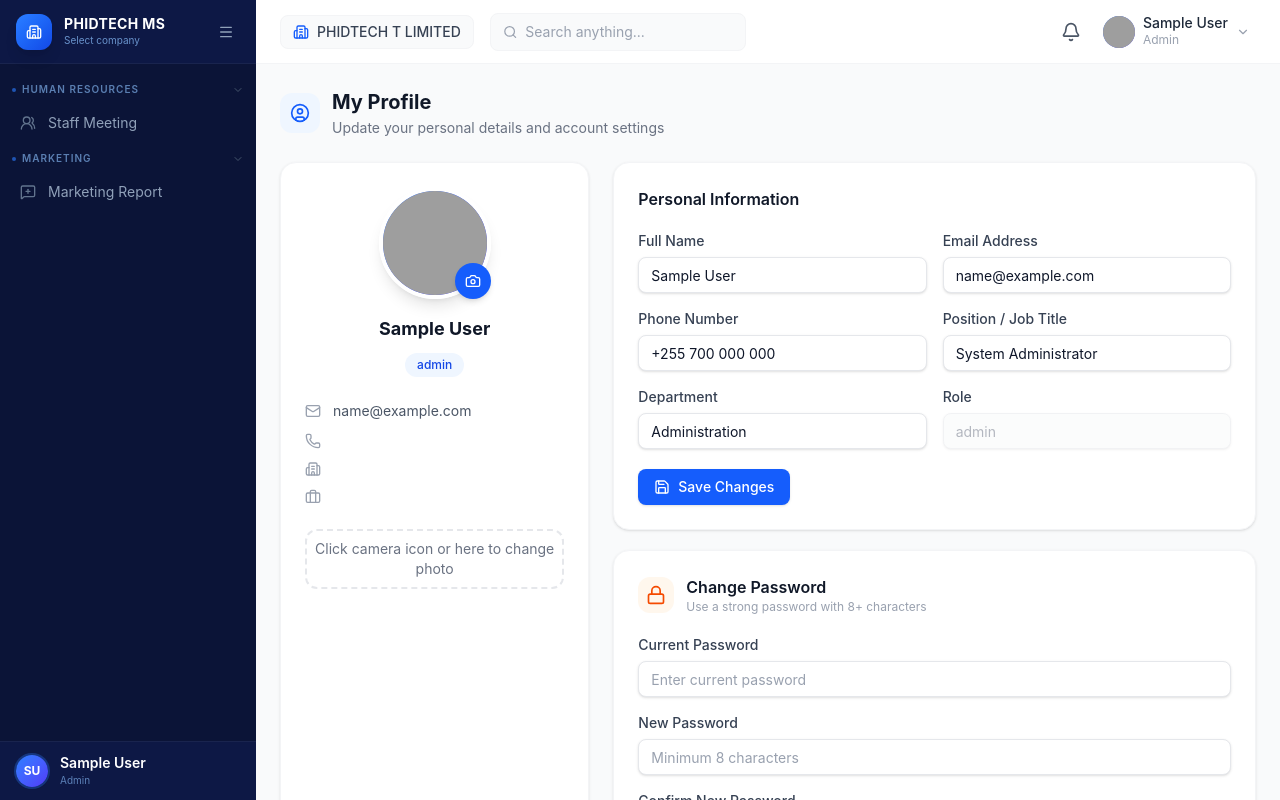
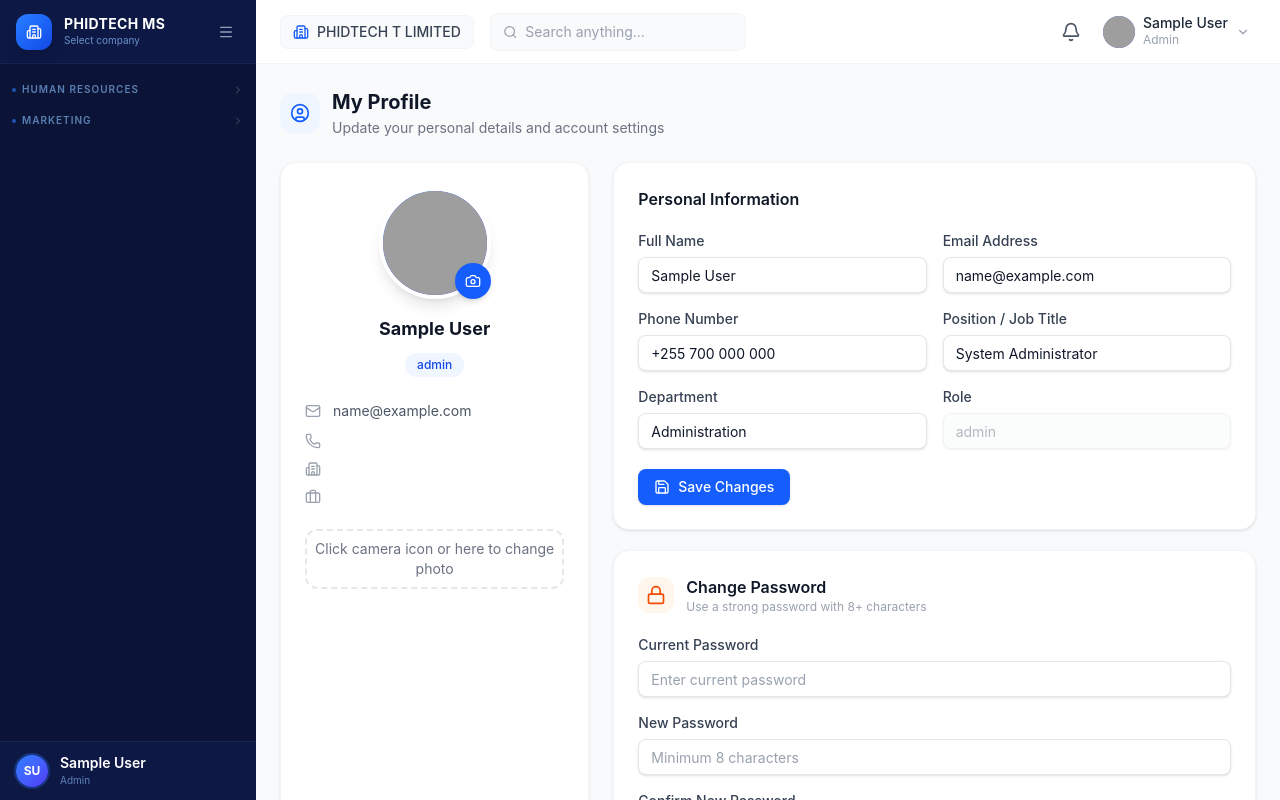
Before and after one commit to PHIDTECH/phidtechstaff, a Next.js app: page /profile in a window 1280 px wide. Built offline with nearby package versions, Linux system fonts and the light colour scheme; sample sign-in values are in the browser's storage; grey boxes are pictures that could not be loaded.

Commit message:
Sidebar: groups collapsed by default, only active group auto-opens

```diff
--- a/components/layout/Sidebar.tsx
+++ b/components/layout/Sidebar.tsx
@@ -231,7 +231,11 @@ export default function Sidebar({ collapsed, onToggle, mobile, onClose }: Sideba
     }),
   })).filter(group => group.items.length > 0);
 
-  const [expandedGroups, setExpandedGroups] = useState<string[]>(ALL_NAV.map(n => n.title));
+  const getInitialGroups = () => {
+    const active = ALL_NAV.find(g => g.items.some(i => pathname === i.href || pathname.startsWith(i.href + "/")));
+    return active ? [active.title] : [];
+  };
+  const [expandedGroups, setExpandedGroups] = useState<string[]>(getInitialGroups);
   // Track which parent items with children are expanded; auto-open accounting if on accounting route
   const [expandedItems, setExpandedItems] = useState<string[]>(
     pathname.startsWith("/accounting") ? ["/accounting"] : []
```
